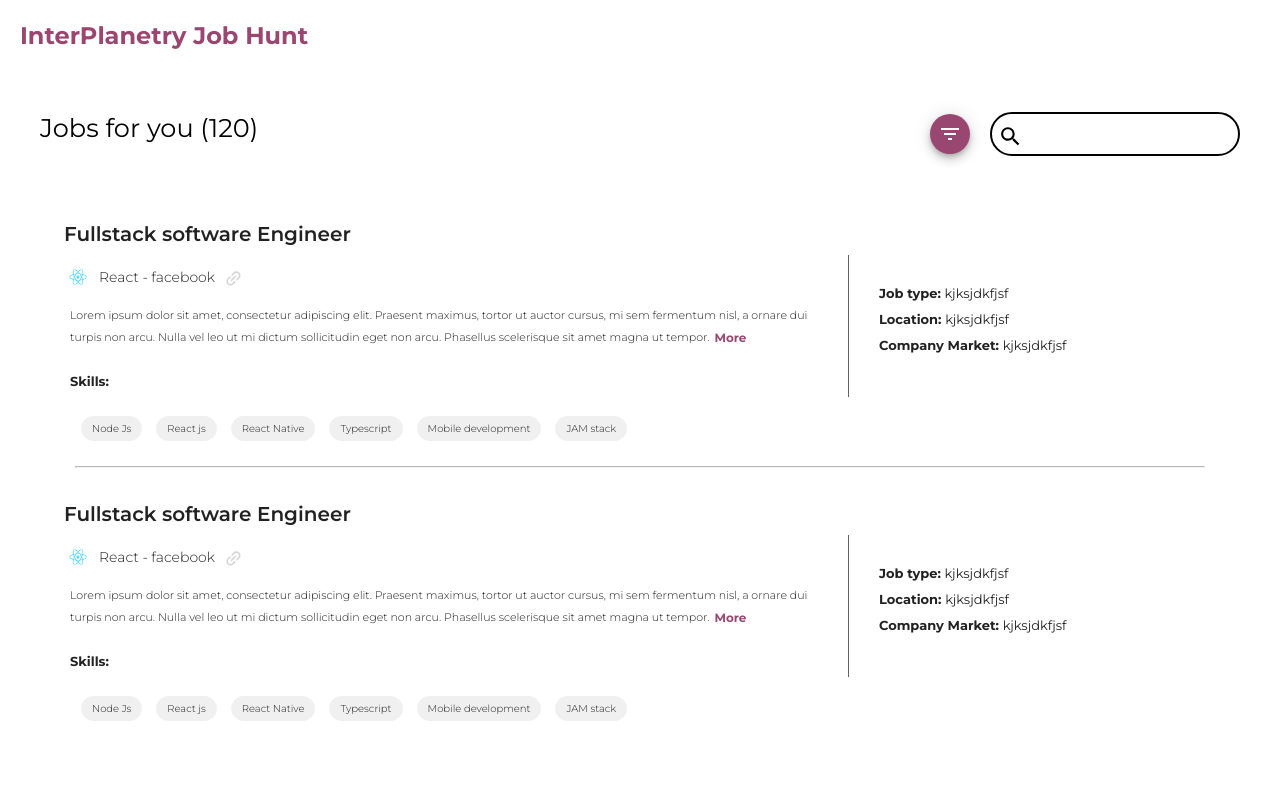
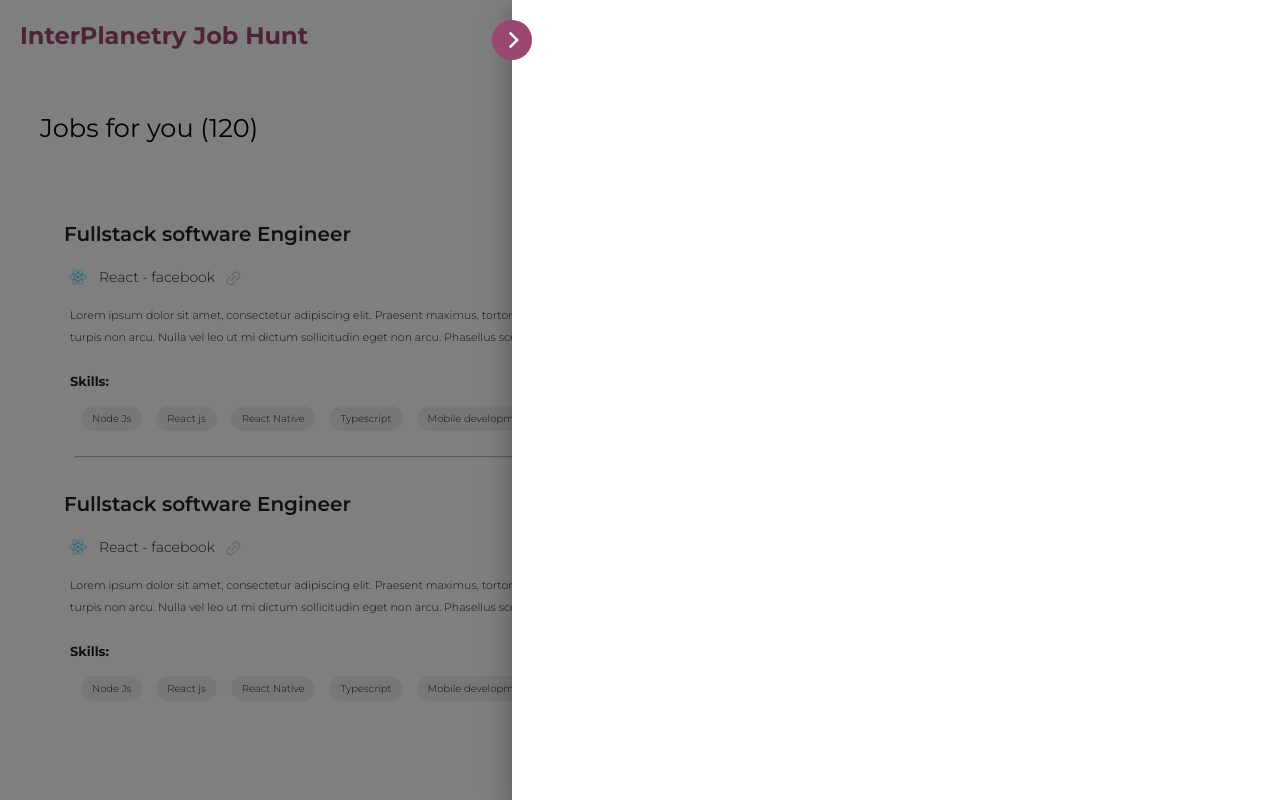
Before and after one commit to eniolam1000752/Frontend-code-challenge, a React (Create React App) app: page / in a window 1280 px wide. Both pictures are taken after a click on the button 950 px from the left and 134 px from the top of the page. Shown: the top 800 px of the page. Built offline with nearby package versions, Linux system fonts and the light colour scheme.

Commit message:
added drawer

```diff
--- a/src/components/JobsCard/JobsCard.js
+++ b/src/components/JobsCard/JobsCard.js
@@ -74,7 +74,7 @@ export function JobsCard({ noDivider, onMorePressed, jobData }) {
               <b>Skills:</b>
             </span>
           </Box>
-          <Box display="flex" margin="10px" marginTop="20px" flexWrap="wrap">
+          <Box display="flex" margin="10px" marginTop="10px" flexWrap="wrap">
             <Badge>Node Js</Badge>
             <Badge>React js</Badge>
             <Badge>React Native</Badge>
--- a/src/pages/JobBoardPage/JobBoarPage.style.js
+++ b/src/pages/JobBoardPage/JobBoarPage.style.js
@@ -31,6 +31,25 @@ const useStyles = makeStyles((theme) => ({
       },
     },
   },
+  filterDrawerWrapper: {
+    width: "60vw",
+    backgroundColor: "white",
+    boxShadow: "0px 0px 10px rgba(0,0,0,0.15)",
+    position: "relative",
+    overflow: "unset",
+  },
+  filterCloseBtn: {
+    position: "absolute",
+    top: 20,
+    left: -20,
+    boxShadow: "none",
+    paddingLeft: 3,
+  },
+  drawer: {
+    "& .MuiPaper-root": {
+      overflow: "unset",
+    },
+  },
 }));
 
 export { useStyles };
--- a/src/pages/JobBoardPage/JobBoardPage.controller.js
+++ b/src/pages/JobBoardPage/JobBoardPage.controller.js
@@ -1,5 +1,18 @@
+import { useReducer } from "react";
+
 export function useController() {
-  const openFilterModal = (event) => {};
+  const initStates = {
+    isFilterDrawerOpen: false,
+  };
 
-  return { openFilterModal };
+  const [state, dispatch] = useReducer(
+    (state, value) => ({ ...state, ...value }),
+    initStates
+  );
+
+  const toggleFilterDrawer = () => {
+    dispatch({ isFilterDrawerOpen: !state.isFilterDrawerOpen });
+  };
+
+  return { toggleFilterDrawer, state };
 }
--- a/src/pages/JobBoardPage/JobBoardPage.js
+++ b/src/pages/JobBoardPage/JobBoardPage.js
@@ -1,18 +1,37 @@
 import React from "react";
-import { Box, Fab, Grid, Typography } from "@material-ui/core";
+import { Box, Drawer, Fab, Grid, Paper, Typography } from "@material-ui/core";
 import FilterListIcon from "@material-ui/icons/FilterList";
 import { theme } from "../../utils/globals";
 import { useController } from "./JobBoardPage.controller";
 import { useStyles } from "./JobBoarPage.style";
 import { SearchInput } from "../../components/SearchTextInput/SearchInput";
 import { JobsCard } from "../../components/JobsCard/JobsCard";
+import ArrowForwardIosIcon from "@material-ui/icons/ArrowForwardIos";
 
 export function JobBoardPage({}) {
   const classes = useStyles(theme);
-  const { openFilterModal } = useController();
+  const { toggleFilterDrawer, state } = useController();
 
   return (
     <main className={classes.mainPageWrapper}>
+      <Drawer
+        anchor={"right"}
+        open={state.isFilterDrawerOpen}
+        onClose={toggleFilterDrawer}
+        className={classes.drawer}
+      >
+        <Paper className={classes.filterDrawerWrapper}>
+          <Fab
+            aria-label="filter"
+            onClick={toggleFilterDrawer}
+            color="primary"
+            size="small"
+            className={classes.filterCloseBtn}
+          >
+            <ArrowForwardIosIcon fontSize="small" />
+          </Fab>
+        </Paper>
+      </Drawer>
       <header className={classes.appHeader}>
         <Typography variant="h5" className={classes.appTitle}>
           <b>InterPlanetry Job Hunt</b>
@@ -36,7 +55,7 @@ export function JobBoardPage({}) {
             >
               <Fab
                 aria-label="filter"
-                onClick={openFilterModal}
+                onClick={toggleFilterDrawer}
                 color="primary"
                 size="small"
               >
```
